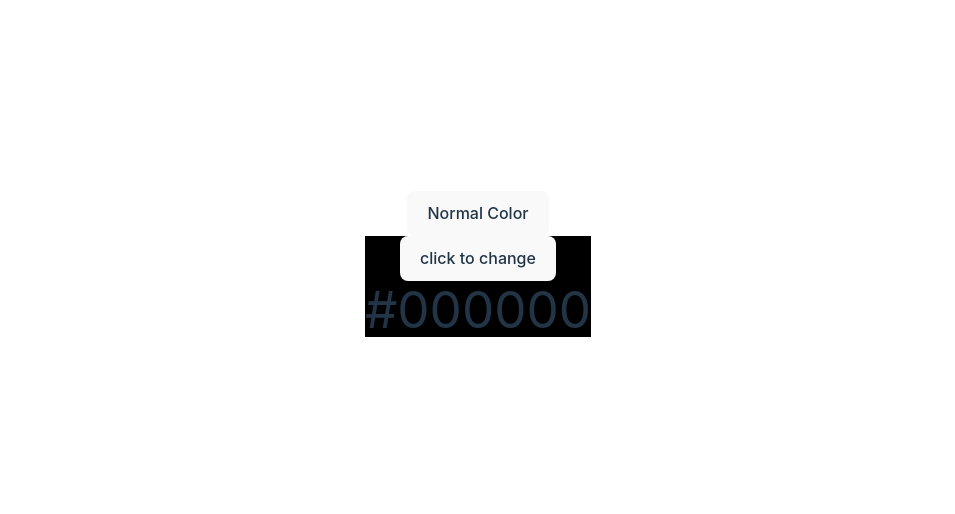
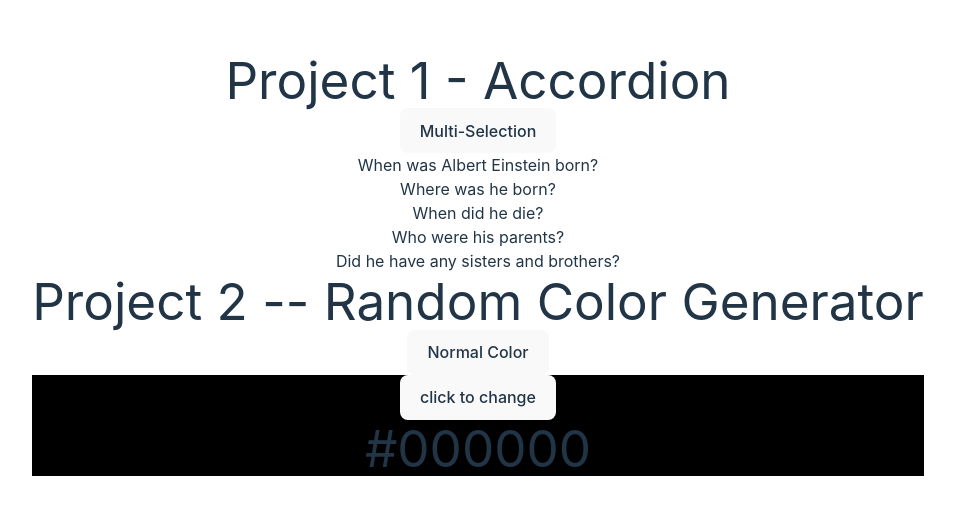
Before and after one commit to PretulikaSardaris/25ReactProjects, a React (Vite) app: page / in a window 1280 px wide. Shown: the part 136-650 px from the top of the page, without its empty margins (162-1117 px from the left). Built offline with nearby package versions, Linux system fonts and the light colour scheme.

Commit message:
2nd project added

```diff
--- a/src/App.jsx
+++ b/src/App.jsx
@@ -8,9 +8,9 @@ function App() {
 
   return (
     <div className='flex flex-col gap-4'>
-
-   {/* <Accordion /> */}
-
+     <h1>Project 1 - Accordion</h1>
+   <Accordion />
+   <h1>Project 2 -- Random Color Generator</h1>
    <RandomColor />
     </div>
   )
```
